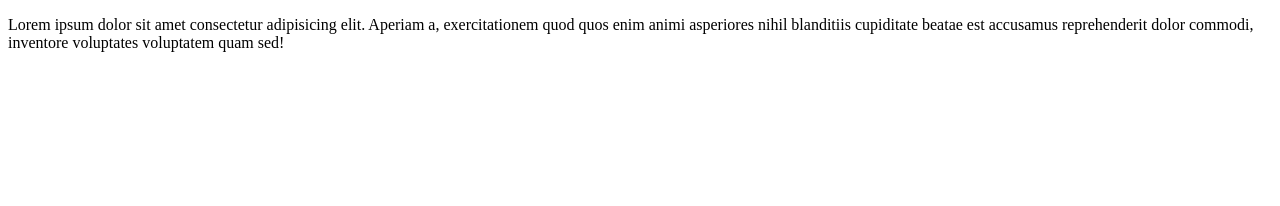
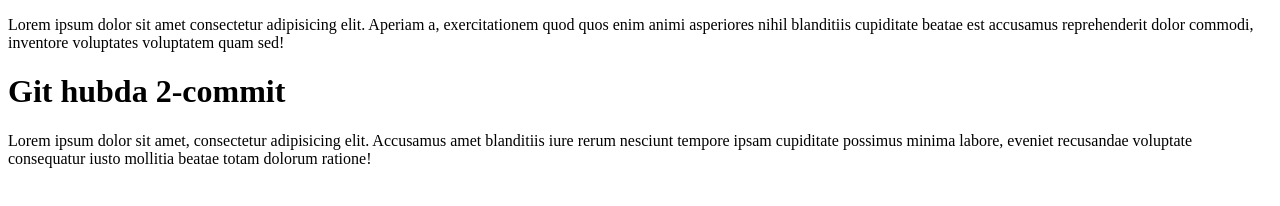
Before and after one commit to habibaabdikarimova/Namanganliklar, a plain HTML site: page index.html in a window 1280 px wide. Drawn offline with Linux system fonts and the light colour scheme.

Commit message:
Add h1 and p tag index html file

```diff
--- a/index.html
+++ b/index.html
@@ -8,6 +8,10 @@
 <body>
     <div class="container">
         <p>Lorem ipsum dolor sit amet consectetur adipisicing elit. Aperiam a, exercitationem quod quos enim animi asperiores nihil blanditiis cupiditate beatae est accusamus reprehenderit dolor commodi, inventore voluptates voluptatem quam sed!</p>
+        <div>
+            <h1>Git hubda 2-commit</h1>
+            <p>Lorem ipsum dolor sit amet, consectetur adipisicing elit. Accusamus amet blanditiis iure rerum nesciunt tempore ipsam cupiditate possimus minima labore, eveniet recusandae voluptate consequatur iusto mollitia beatae totam dolorum ratione!</p>
+        </div>
     </div>
 
 </body>
```
